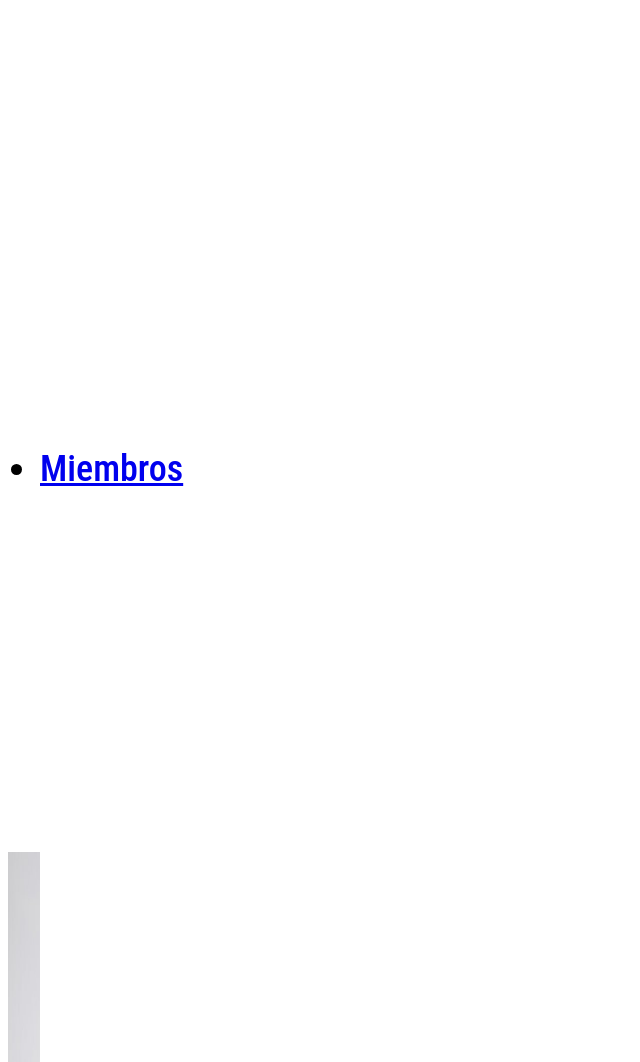
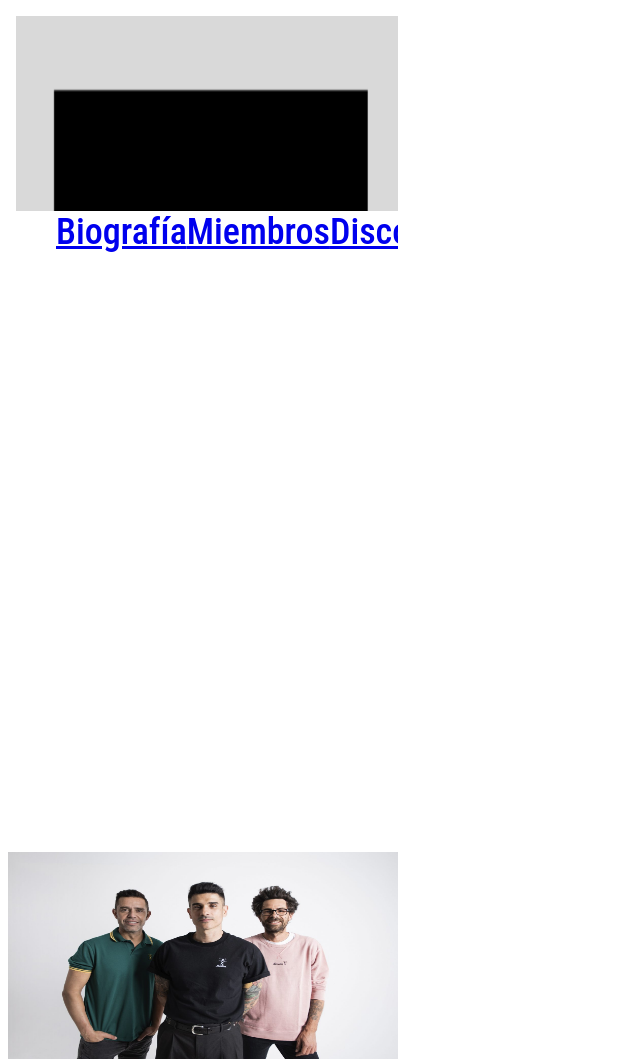
Before and after one commit to Maria-VBV/PIGNOISE, a website: page public/html/pag_principal.html in a window 1280 px wide. Shown: the top 1062 px of the page, without its empty margins (0-640 px from the left). Drawn offline with nearby package versions, Linux system fonts and the light colour scheme; files that its build step writes are made by us from their sources; files whose address does not match are found by name.

Commit message:
final upload

```diff
--- /dev/null
+++ b/public/html/header.html
@@ -0,0 +1,33 @@
+<!DOCTYPE html>
+<html lang="en">
+<head>
+    <meta charset="UTF-8">
+    <meta http-equiv="X-UA-Compatible" content="IE=edge">
+    <meta name="viewport" content="width=device-width, initial-scale=1.0">
+    <title>PIGNOISE</title>
+
+    <link rel="stylesheet" href="../public/css/styles.css">
+
+
+</head>
+<body>
+    <header>
+        <div class="top">
+             <img class="icono-menu" src="../img/icono_men___480 (1).png" alt="Icono-menu de navegacion" >
+            <img class="logo" src="../img/logo_pignoise_720.png" alt="Logotipo Pignoise">
+        </div>
+        <nav>
+            <div class="navigation-menu">
+                <ul class="menu">
+                    <li><a href="biografia">Biografía</a></li>
+                    <li><a href="miembros">Miembros</a></li>
+                    <li><a href="discografia">Discografía</a></li>
+                </ul>
+            </div>
+        </nav>
+    </header>
+
+    <main></main>
+
+</body>
+</html>
--- a/public/html/pag_principal.html
+++ b/public/html/pag_principal.html
@@ -6,35 +6,24 @@
     <meta name="viewport" content="width=device-width, initial-scale=1.0">
     <title>PIGNOISE</title>
 
-    <link rel="stylesheet" href="./public/css/styles.css">
+    <link rel="stylesheet" href="../public/css/styles.css">
 
 
 </head>
 <body>
     <header>
-        <div class="top">
-             <img class="icono-menu" src="./img/icono_men___480 (1).png" alt="icono-menu de navegacion" >
-            <img class="logo" src="./img/logo_pignoise_720.png" alt="logotipo pignoise">
-        </div>
-        <nav>
-            <div class="navigation-menu">
-                <ul class="menu">
-                    <li><a href="biografia">Biografía</a></li>
-                    <li><a href="miembros">Miembros</a></li>
-                    <li><a href="discografía">Discografía</a></li>
-                </ul>
-            </div>
-        </nav>
+        <iframe class="header" src="./header.html" frameborder="0"></iframe>
     </header>
+
     <main>
         <section class="section1">
-            <img class="pignoise_30_06_2021" src="./img/Pignoise-30jun2021-05copia-1-1536x1025.jpg" alt="Grupo Pignoise">
+            <img class="pignoise_30_06_2021" src="../img/Pignoise-30jun2021-05copia-1-1536x1025.jpg" alt="Grupo Pignoise">
         </section>
 
         <section class="section2">
             <h1>Sencillo / Diversión </h1>
             <div class="disco_diversion">
-               <img class="diversion" src="./img/portadas_diversion_Mesa-de-trabajo-1-copia-4-375x375.jpg" alt=""width="1000" height="300" >
+               <img class="diversion" src="../img/portadas_diversion_Mesa-de-trabajo-1-copia-4-375x375.jpg" alt="Álbum 'Diversión'"width="1000" height="300" >
             </div>
 
             <h2>Otras canciones del álbum</h2>
--- /dev/null
+++ b/src/sass/_header.scss
@@ -0,0 +1,48 @@
+.top{
+
+    max-width: 355px;
+    max-height: 159px;
+
+    background: rgba(229,229,229,1);
+    border-radius: 25px;
+
+    .icono-menu{
+        size: 5%;
+    }
+
+    .logo{
+        max-height: 102px;
+    }
+
+}
+
+
+.navigation-menu {
+
+    display: grid;
+    grid-template-columns: 1fr;
+    grid-template-rows: 0.33fr 0.33fr 0.33fr;
+    gap: 0px 0px;
+    grid-auto-flow: row;
+    grid-template-areas: "biografia", "miembros", "discografia";
+    width: 181px;
+    height: 212px;
+
+    background: #FFFFFF;
+    border-radius: 25px;
+
+    .menu{
+
+        list-style: none;
+
+        font-family: 'Roboto Condensed';
+        font-style: normal;
+        font-weight: 500;
+        font-size: 36px;
+        line-height: 42px;
+        display: flex;
+        align-items: center;
+        color: #000000;
+    }
+
+}
--- /dev/null
+++ b/src/sass/_main_pag_principal.scss
@@ -0,0 +1,81 @@
+.section1{
+
+    .pignoise_30_06_2021{
+
+        max-height: 207px;
+        max-width: 390px;
+
+    }
+}
+
+.section2{
+    h1{
+
+        width: 281px;
+        height: 42px;
+
+        font-family: 'Roboto Condensed';
+        font-style: bold;
+        font-weight: 700;
+        font-size: 36px;
+        line-height: 42px;
+        display: flex;
+        align-items: center;
+        text-align: center;
+
+        color: #000000;
+    }
+
+
+    h2{
+
+        font-family: 'Roboto Condensed';
+        font-style: normal;
+        font-weight: 700;
+        font-size: 20px;
+        line-height: 23px;
+        display: flex;
+        align-items: center;
+        text-align: center;
+
+        color: #000000;
+
+
+    }
+
+    .mas_canciones{
+
+        display: grid;
+        grid-template-columns: 1fr 1fr;
+        grid-template-rows: 0.2fr 0.2fr 0.2fr 0.2fr 0.2fr;
+        gap: 0px 55px;
+        grid-auto-flow: column;
+        grid-template-areas:
+        "sensacion",
+        "entristecer",
+        "huesos",
+        "besos_gastados",
+        "equivocado",
+        "doler",
+        "alas_rotas",
+        "lugar",
+        "todavía",
+        "adiós";
+
+        width: 144px;
+        height: 138px;
+
+    }
+
+    .canciones_diversion_1{
+
+        grid-column: 1;
+        grid-row: 1 / 6;
+    }
+
+    .canciones_diversion_2{
+
+        grid-column: 2;
+        grid-row: 1 / 6;
+    }
+}
--- a/src/sass/pagina_principal.scss
+++ /dev/null
@@ -1,174 +0,0 @@
-*{
-    width: 390px;
-    height:844px;
-    background-color: white;
-    }
-
-    .top{
-
-    // box-sizing: border-box;
-
-    max-width: 355px;
-    max-height: 159px;
-
-    background: rgba(229,229,229,1);
-    // border: 1px solid rgba(0, 0, 0, 0.1);
-    border-radius: 25px;
-    }
-
-    .icono-menu{
-        // max-height: 69px;
-        size: 5%;
-
-
-    }
-
-    .logo{
-        max-height: 102px;
-
-    }
-
-    .navigation-menu {
-
-        display: grid;
-        grid-template-columns: 1fr;
-        grid-template-rows: 0.33fr 0.33fr 0.33fr;
-        gap: 0px 0px;
-        grid-auto-flow: row;
-        grid-template-areas:
-        "."
-        "."
-        ".";
-        width: 181px;
-        height: 212px;
-
-        background: #FFFFFF;
-        border-radius: 25px;
-
-    }
-
-
-
-
-
-    /* Rectangle 6
-
-    position: absolute;
-    left: 14.08%;
-    right: 34.93%;
-    top: 75.47%;
-    bottom: -108.81%;
-
-    background: #FFFFFF;
-    border-radius: 25px;*/
-
-
-
-
-    /* Line 14
-
-    position: absolute;
-    left: 14.08%;
-    right: 35.64%;
-    top: 118.87%;
-    bottom: -18.87%;
-
-    border: 1px solid #000000;*/
-
-
-
-
-    .menu {
-        list-style: none;
-
-        font-family: 'Roboto Condensed';
-        font-style: normal;
-        font-weight: 500;
-        font-size: 36px;
-        line-height: 42px;
-        display: flex;
-        align-items: center;
-
-        color: #000000;
-
-
-    }
-
-    .pignoise_30_06_2021 {
-
-        max-height: 207px;
-        max-width: 390px;
-
-    }
-
-    h1 {
-
-            width: 281px;
-            height: 42px;
-
-            font-family: 'Roboto Condensed';
-            font-style: bold;
-            font-weight: 700;
-            font-size: 36px;
-            line-height: 42px;
-            display: flex;
-            align-items: center;
-            text-align: center;
-
-            color: #000000;
-    }
-
-
-
-    h2 {
-
-        font-family: 'Roboto Condensed';
-        font-style: normal;
-        font-weight: 700;
-        font-size: 20px;
-        line-height: 23px;
-        display: flex;
-        align-items: center;
-        text-align: center;
-
-        color: #000000;
-
-
-    }
-
-    .mas_canciones {
-
-            display: grid;
-            grid-template-columns: 1fr 1fr;
-            grid-template-rows: 0.2fr 0.2fr 0.2fr 0.2fr 0.2fr;
-            gap: 0px 55px;
-            grid-auto-flow: column;
-            grid-template-areas:
-              "sensacion",
-              "entristecer",
-              "huesos",
-              "besos_gastados",
-              "equivocado",
-              "doler",
-              "alas_rotas",
-              "lugar",
-              "todavía",
-              "adiós";
-
-            width: 144px;
-            height: 138px;
-
-    }
-
-    .canciones_diversion_1 {
-
-        grid-column: 1;
-        grid-row: 1 / 6;
-    }
-
-    .canciones_diversion_2 {
-
-        grid-column: 2;
-        grid-row: 1 / 6;
-
-    }
--- a/src/sass/styles.scss
+++ b/src/sass/styles.scss
@@ -1,141 +1,17 @@
-*{
-width: 390px;
-height:844px;
-background-color: white;
+
+@import "./header";
+
+@import "./main_pag_principal";
+
+* {
+    width: 390px;
+    height:844px;
+    background-color: white;
 }
 
-.top{
- /* HEADER-PAG PRINCIPAL */
 
-box-sizing: border-box;
+.header {
 
-max-width: 355px;
-max-height: 159px;
-
-background: rgba(229,229,229,1);
-border: 1px solid rgba(0, 0, 0, 0.1);
-border-radius: 25px;
+    width: 100% !important;
+    height: 100% !important;
 }
-.icono-menu{
-    max-height: 69px;
-
-
-}
-
-.logo{
-max-height: 102px;
-
-}
-
-.navigation-menu{
-    /* Group 44 */
-
-position: absolute;
-width: 175px;
-height: 185px;
-left: 56px;
-top: 134px;
-
-
-
-/* Group 41 */
-
-position: absolute;
-width: 175px;
-height: 185px;
-left: 56px;
-top: 134px;
-
-
-
-/* Biografía */
-
-position: absolute;
-width: 174px;
-height: 55px;
-left: 57px;
-top: 134px;
-
-
-
-/* Biografía */
-
-position: absolute;
-left: 0%;
-right: 0%;
-top: 0%;
-bottom: 0%;
-
-font-family: 'Roboto Condensed';
-font-style: normal;
-font-weight: 500;
-font-size: 36px;
-line-height: 42px;
-display: flex;
-align-items: center;
-
-color: #000000;
-
-
-
-/* Discografía */
-
-position: absolute;
-width: 174px;
-height: 51px;
-left: 56px;
-top: 268px;
-
-
-
-/* Discografía */
-
-position: absolute;
-left: 0%;
-right: 0%;
-top: 0%;
-bottom: 0%;
-
-font-family: 'Roboto Condensed';
-font-style: normal;
-font-weight: 500;
-font-size: 36px;
-line-height: 42px;
-display: flex;
-align-items: center;
-
-color: #000000;
-
-
-
-/* Miembros */
-
-font-family: 'Roboto Condensed';
-font-style: normal;
-font-weight: 500;
-font-size: 36px;
-line-height: 42px;
-display: flex;
-align-items: center;
-
-color: #000000;
-
-
-}
-
-h1{
-
-        width: 281px;
-        height: 42px;
-
-        font-family: 'Roboto Condensed';
-        font-style: bold;
-        font-weight: 700;
-        font-size: 36px;
-        line-height: 42px;
-        display: flex;
-        align-items: center;
-        text-align: center;
-
-        color: #000000;
-}
```
Also changed, not shown: public/html/index.html (+3 -14 lines), public/css/styles.css, 1 other file.
